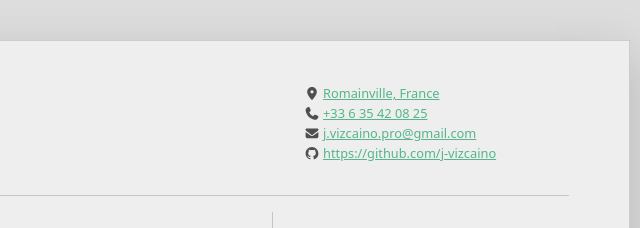
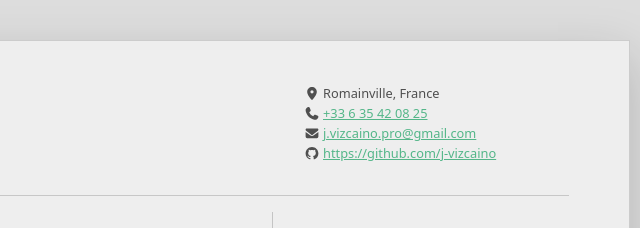
Before and after one commit to j-vizcaino/j-vizcaino.github.io, a plain HTML site: page index.html in a window 1280 px wide. Shown: the top 228 px of the page, 640-1280 px from the left. Drawn offline with Linux system fonts and the light colour scheme.

Commit message:
Remove home address

```diff
--- a/index.html
+++ b/index.html
@@ -8,9 +8,7 @@
 </div>
 <div id="header-info">
 <ul>
-<li><i class="fa-solid fa-location-dot"></i> <a
-href="https://www.google.com/maps/place/40+Rue+de+la+Libert%C3%A9,+93230+Romainville/@48.882833,2.4269605,17z/">Romainville,
-France</a></li>
+<li><i class="fa-solid fa-location-dot"></i> Romainville, France</li>
 <li><i class="fa-solid fa-phone"></i> <a href="tel:+33635420825">+33 6
 35 42 08 25</a></li>
 <li><i class="fa-solid fa-envelope"></i> <a
```
Also changed, not shown: 1 other file.
